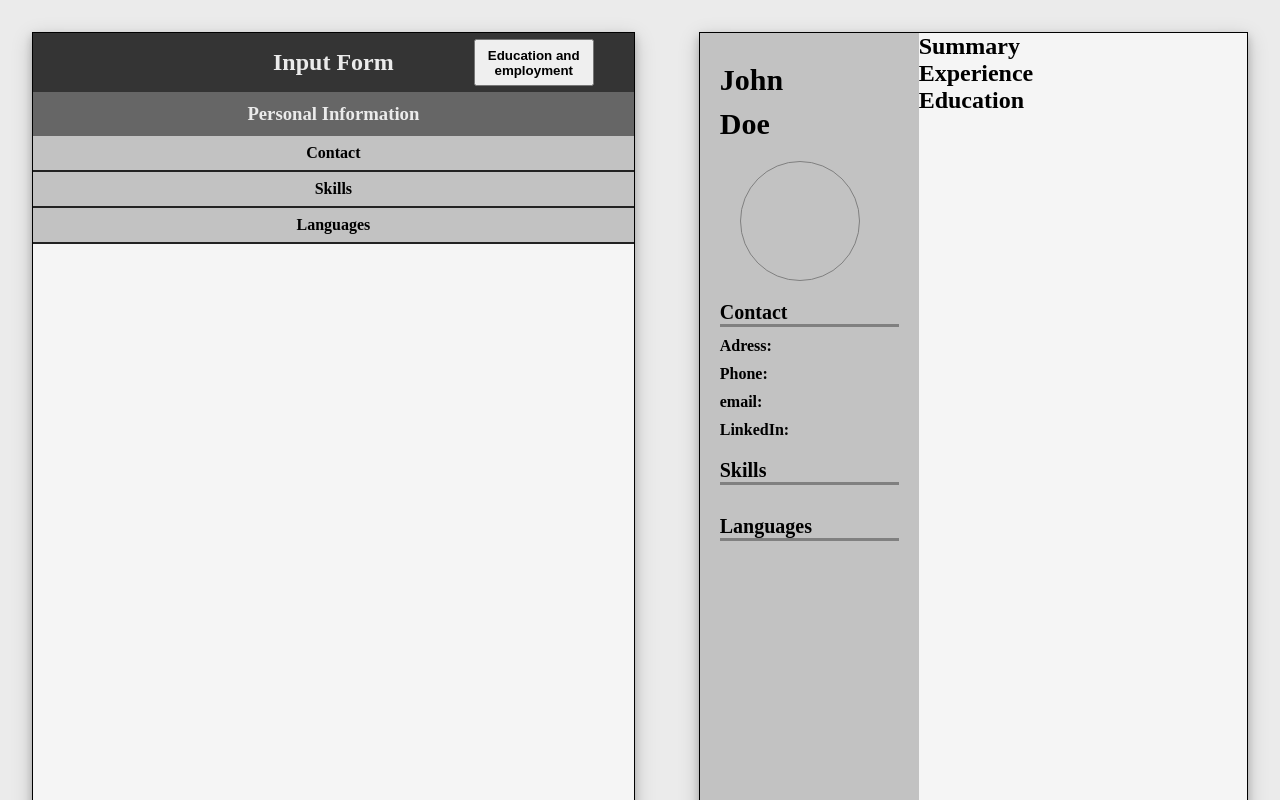
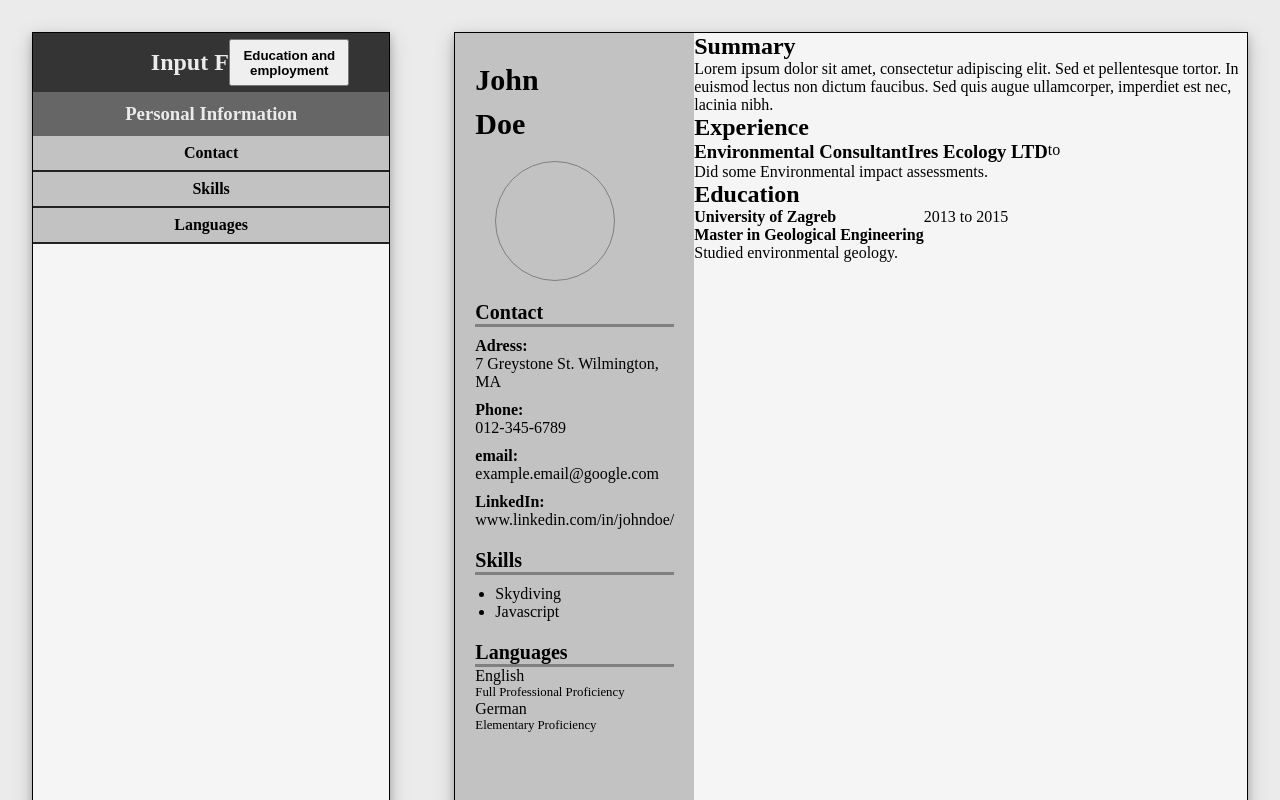
Before and after one commit to MrDando/CV-Project, a React (Create React App) app: page / in a window 1280 px wide. Shown: the top 800 px of the page. Built offline with nearby package versions, Linux system fonts and the light colour scheme.

Commit message:
Refactored current CV Component into CV template1 Component, added placeholder form data for testing

```diff
--- a/src/App.css
+++ b/src/App.css
@@ -9,11 +9,10 @@
   }
 
   .cv {
-    height: 800px;
-    width: 565px;
+    height: 297mm;
+    width: 210mm;
     margin: 2em;
     border: 1px solid black;
-    background-color: var(--cultured);
     box-shadow: 0 4px 8px 0 rgba(0, 0, 0, 0.2), 0 6px 20px 0 rgba(0, 0, 0, 0.19);
   }
 
--- a/src/App.js
+++ b/src/App.js
@@ -3,9 +3,8 @@ import React from 'react'
 import uniqid from "uniqid";
 import './App.css'
 
-import Personal from './Components/CV/Personal'
-import Professional from './Components/CV/Professional'
 import FormContainer from './Components/Form/FormContainer';
+import CVContainer from './Components/CVs/CVContainer'
 
 class App extends React.Component {
   constructor() {
@@ -31,18 +30,50 @@ class App extends React.Component {
 
     this.state = {
       form: 'personal',
+      cvTemplate: 'template1',
       switchButton: 'Education and employment',
       firstname: 'John',
       lastname: 'Doe',
-      adress: '',
-      phone: '',
-      email: '',
-      linkedIn: '',
-      skills: [],
-      languages: [],
-      summary: '',
-      experiences: [],
-      educationArr: []
+      adress: '7 Greystone St. Wilmington, MA',
+      phone: '012-345-6789',
+      email: 'example.email@google.com',
+      linkedIn: 'www.linkedin.com/in/johndoe/',
+      skills: [ {skillName: "Skydiving", key: "kmt59fx5"},
+                {skillName: "Javascript", key: "kmt59idp"}],
+      languages: [{languageName: "English", proficiency: "Full Professional Proficiency", key: "kmt634di"},
+                  {languageName: "German", proficiency: "Elementary Proficiency", key: "kmt636s2"}],
+      summary: `Lorem ipsum dolor sit amet, consectetur adipiscing elit. Sed et pellentesque tortor.
+                In euismod lectus non dictum faucibus. Sed quis augue ullamcorper, imperdiet est nec, lacinia nibh.`,
+      experiences: [{position: 'Environmental Consultant',
+                      employer: 'Ires Ecology LTD',
+                      from: "2016-12-28",
+                      fromObj: {
+                        day: "28",
+                        month: "12",
+                        year: "2016"
+                      },
+                      to: "2021-12-31",
+                      toObje: {
+                        day: "31",
+                        month: "12",
+                        year: "2021"
+                      },
+                      key: "kmt5u9x7",
+                      description: "Did some Environmental impact assessments."}],
+      educationArr: [{degree: "Master in Geological Engineering",
+                      description: "Studied environmental geology.",
+                      from: "2013-09-28",
+                      fromObj: {day: "28",
+                                month: "09",
+                                year: "2013"},
+                      institution: "University of Zagreb",
+                      key: "kmt6a521",
+                      to: "2015-11-18",
+                      toObj: {day: "18",
+                              month: "11",
+                              year: "2015"
+                      }
+                    }]
     }
   }
 
@@ -346,9 +377,8 @@ class App extends React.Component {
                         submitEducation={this.submitEducation}
                         modifyEducation={this.modifyEducation}/>
         </div>
-        <div className='cv flex'>
-          <Personal data={this.state}/>
-          <Professional data={this.state}/>
+        <div>
+          <CVContainer data={this.state} />
         </div>
       </div>
 
--- a/src/Components/CV/Personal/Name.js
+++ /dev/null
@@ -1,12 +0,0 @@
-import React from 'react'
-
-function Name(props) {
-    return (
-        <div className='name flex column'>
-            <span className='firstname'>{props.firstname}</span>
-            <span className='lastname'>{props.lastname}</span>
-        </div>
-    )
-}
-
-export default Name
--- /dev/null
+++ b/src/Components/CVs/CVContainer.js
@@ -0,0 +1,17 @@
+import React from 'react'
+
+import Template1 from './Template1/Template1'
+
+function CVContainer(props) {
+    const template = props.data.cvTemplate
+    console.log(props.data)
+    if (template === 'template1') {
+        return (
+            <div>
+                <Template1 data={props.data}/>
+            </div>
+        )
+    }
+}
+
+export default CVContainer
--- a/src/Components/CV/personal.css
+++ b/src/Components/CVs/Template1/Template1.css
@@ -1,3 +1,7 @@
+.template1 {
+    background-color: var(--cultured);
+}
+
 .personal {
     padding: 30px 20px 0 20px;
     width: 40%;
--- /dev/null
+++ b/src/Components/CVs/Template1/Template1.js
@@ -0,0 +1,91 @@
+import React from 'react'
+import './Template1.css'
+
+import Skills from './Personal/Skills'
+import Languages from './Personal/Languages'
+
+function Experience(props) {
+    return(
+        <div>
+            <h2>Experience</h2>
+            {props.experiences.map(experience => {
+                return  <div key={experience.key} className='job-container'>
+                            <div className='flex'>
+                                <h3 className='position'>{experience.position}</h3>
+                                <h3 className='organization-name'>{experience.employer}</h3>
+                                <span className='timespan'>{experience.from.year} to {experience.to.year}</span>
+                            </div>
+                            <p>{experience.description}</p>
+                        </div>
+            })}
+        </div>
+    )
+}
+
+function Education(props) {
+    return(
+        <div>
+            <h2>Education</h2>
+            {props.educationArr.map(education => {
+                return  <div key={education.key} className='education-container flex column'>
+                            <div className='flex'>
+                                <div>
+                                    <h4>{education.institution}</h4>
+                                    <h4>{education.degree}</h4>
+                                </div>
+                                <span className='timespan'>{education.fromObj.year} to {education.toObj.year}</span>
+                            </div>
+                            {education.description}
+                        </div>
+            })}
+        </div>
+    )
+}
+
+function Template1(props) {
+    const data = props.data
+    return (
+        <div className='cv template1 flex'>
+            <div className='personal flex column'>
+                <div className='name flex column'>
+                    <span className='firstname'>{data.firstname}</span>
+                    <span className='lastname'>{data.lastname}</span>
+                </div>
+                <div className='photo-container'>
+                    <img src='#' alt=''></img>
+                </div>
+                <div className='contact section'>
+                    <h2>Contact</h2>
+                    <div className='address category'>
+                        <div className='category-name'>Adress:</div>
+                        <div className='value'>{data.adress}</div>
+                    </div>
+                    <div className='phone category'>
+                        <div className='category-name'>Phone:</div>
+                        <div className='value'>{data.phone}</div>
+                    </div>
+                    <div className='email category'>
+                        <div className='category-name'>email:</div>
+                        <div className='value'>{data.email}</div>
+                    </div>
+                    <div className='linkedin category'>
+                        <div className='category-name'>LinkedIn:</div>
+                        <div className='value'>{data.linkedIn}</div>
+                    </div>
+                </div>
+                <Skills skills={data.skills}/>
+                <Languages languages={data.languages}/>
+            </div>
+            <div className='professional flex column'>
+                <div>
+                    <h2>Summary</h2>
+                    <p>{data.summary}</p>
+                </div>
+                <Experience experiences={data.experiences}/>
+                <Education educationArr={data.educationArr}/>
+            </div>
+        </div>
+    )
+}
+
+export default Template1
```
Also changed, not shown: src/Components/CVs/Template1/Personal.js (renamed from src/Components/CV/Personal.js), src/Components/CVs/Template1/Personal/Contact.js (renamed from src/Components/CV/Personal/Contact.js), src/Components/CVs/Template1/Personal/Languages.js (renamed from src/Components/CV/Personal/Languages.js), src/Components/CVs/Template1/Personal/Skills.js (renamed from src/Components/CV/Personal/Skills.js), src/Components/CVs/Template1/Professional.js (renamed from src/Components/CV/Professional.js).
